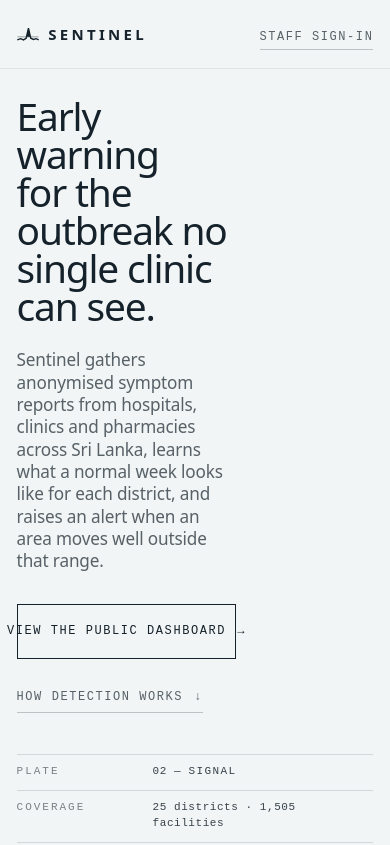
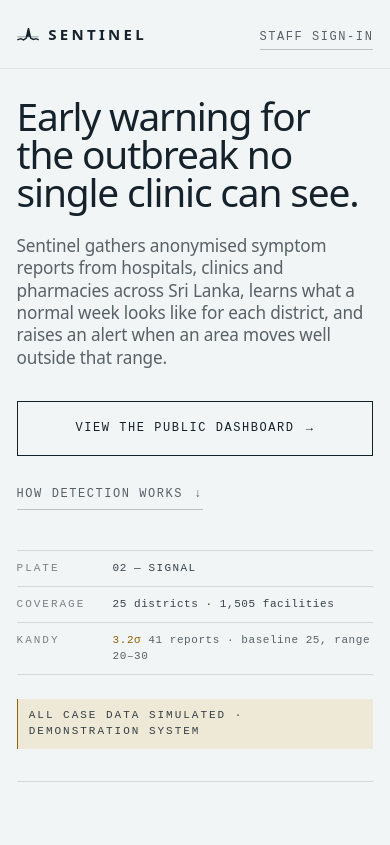
Before and after one commit to Rimaz17/sentinel, a React (Vite) app in the folder frontend/: page / in a window 390 px wide. Shown: the top 845 px of the page. Built offline with nearby package versions, Linux system fonts and the light colour scheme.

Commit message:
fix(landing): stop the hero column collapsing on small screens

```diff
--- a/frontend/src/features/landing/sections/hero.css
+++ b/frontend/src/features/landing/sections/hero.css
@@ -7,11 +7,12 @@
   gap: var(--space-xl);
 }
 
-/* The headline column is held off the left edge and stops short of the right,
-   which is what keeps it reading as a set column rather than as a full-width
-   banner. */
+/* No max-width here. `ch` on this container resolves against its own 16px font,
+   which on a phone clamps the whole column to about 235px and forces the
+   headline into five lines and the action button outside its own box. The
+   measure belongs on the title, where `ch` scales with the display size. */
 .hero__lede {
-  max-width: 24ch;
+  min-width: 0;
 }
 
 .hero__title {
@@ -20,6 +21,9 @@
   line-height: var(--leading-display);
   letter-spacing: var(--track-display);
   text-wrap: balance;
+  /* `ch` here is relative to the display size, so this measure holds its
+     proportions at every breakpoint instead of collapsing on small screens. */
+  max-width: 22ch;
   /* Pull the cap height flush with the rail's first rule. */
   margin-top: -0.12em;
 }
@@ -102,22 +106,16 @@
     gap: var(--space-2xl);
   }
 
-  .hero__lede {
-    max-width: none;
-  }
-
-  .hero__title {
-    max-width: 24ch;
-  }
-
   /* The rail sits on the headline's lower baseline, never above it. */
   .hero__rail {
     padding-bottom: 0.35rem;
   }
 }
 
-@media (min-width: 60rem) and (max-width: 74rem) {
-  .hero__title {
-    max-width: 19ch;
+/* Narrow the readout terms before they start stealing the values' room. */
+@media (max-width: 26rem) {
+  .hero__readout-row {
+    grid-template-columns: 5.5rem minmax(0, 1fr);
+    gap: var(--space-2xs);
   }
 }
```
